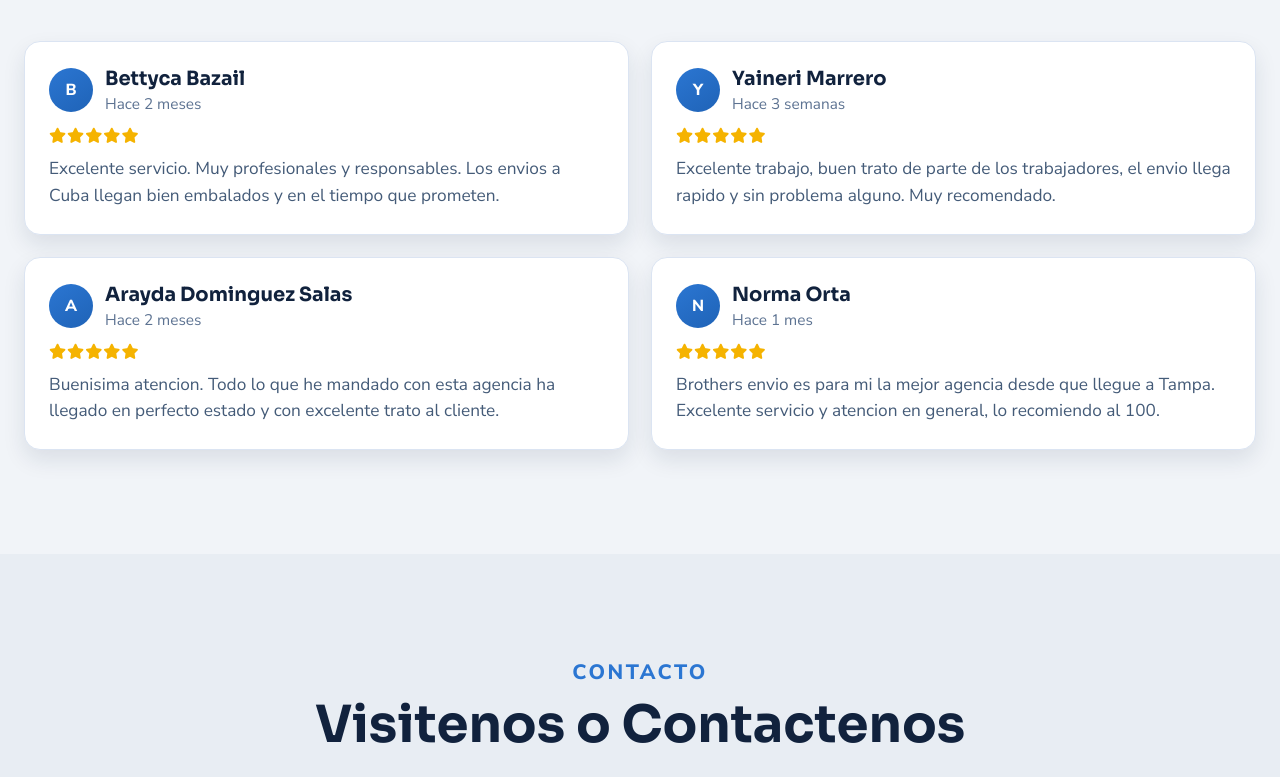
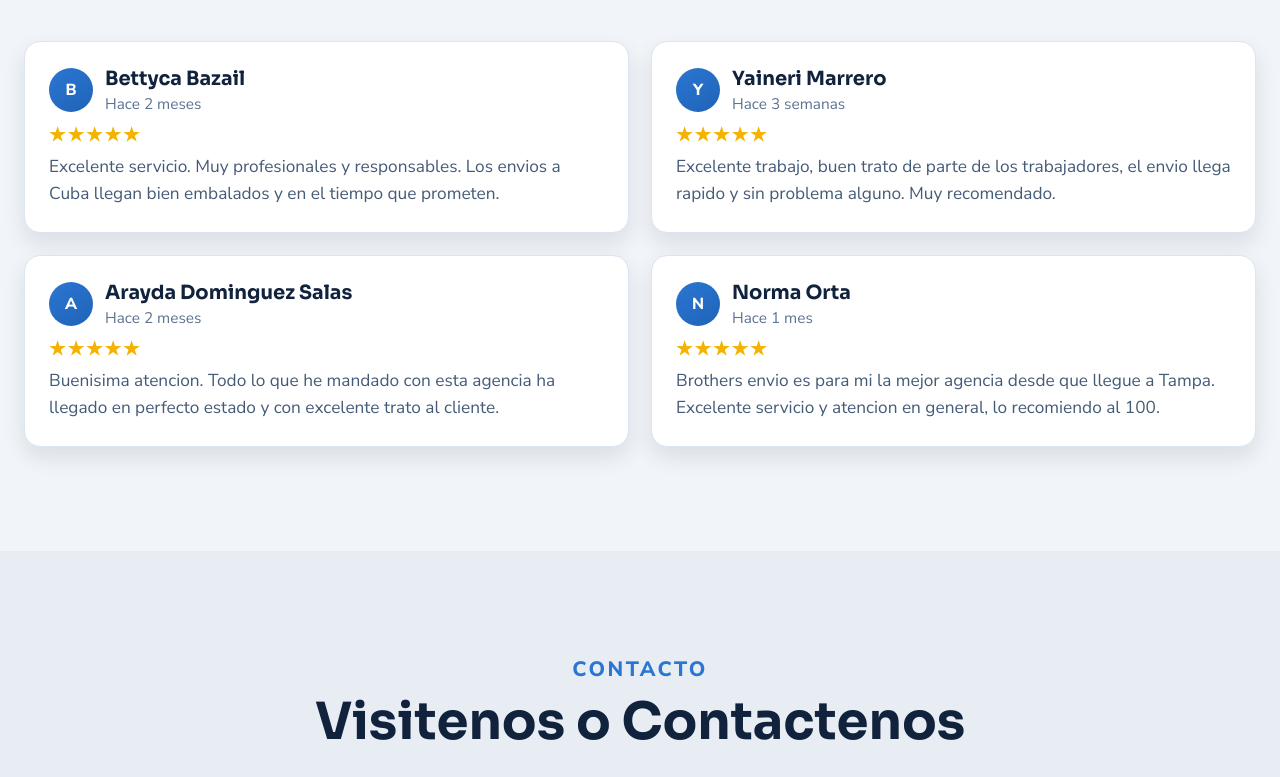
Before and after one commit to robertdasiel1/brothers-envios, a website: page index.html in a window 1280 px wide. Shown: the part 3990-4767 px from the top of the page. Drawn offline with Linux system fonts and the light colour scheme; a small style sheet from the web is missing.

Commit message:
Show 5 visible stars in testimonial cards

```diff
--- a/index.html
+++ b/index.html
@@ -202,9 +202,7 @@
                 <p>Hace 2 meses</p>
               </div>
             </header>
-            <div class="stars" aria-label="5 estrellas">
-              <i class="fa-solid fa-star"></i><i class="fa-solid fa-star"></i><i class="fa-solid fa-star"></i><i class="fa-solid fa-star"></i><i class="fa-solid fa-star"></i>
-            </div>
+            <div class="stars" aria-label="5 estrellas">★★★★★</div>
             <p>Excelente servicio. Muy profesionales y responsables. Los envios a Cuba llegan bien embalados y en el tiempo que prometen.</p>
           </article>
 
@@ -216,9 +214,7 @@
                 <p>Hace 3 semanas</p>
               </div>
             </header>
-            <div class="stars" aria-label="5 estrellas">
-              <i class="fa-solid fa-star"></i><i class="fa-solid fa-star"></i><i class="fa-solid fa-star"></i><i class="fa-solid fa-star"></i><i class="fa-solid fa-star"></i>
-            </div>
+            <div class="stars" aria-label="5 estrellas">★★★★★</div>
             <p>Excelente trabajo, buen trato de parte de los trabajadores, el envio llega rapido y sin problema alguno. Muy recomendado.</p>
           </article>
 
@@ -230,9 +226,7 @@
                 <p>Hace 2 meses</p>
               </div>
             </header>
-            <div class="stars" aria-label="5 estrellas">
-              <i class="fa-solid fa-star"></i><i class="fa-solid fa-star"></i><i class="fa-solid fa-star"></i><i class="fa-solid fa-star"></i><i class="fa-solid fa-star"></i>
-            </div>
+            <div class="stars" aria-label="5 estrellas">★★★★★</div>
             <p>Buenisima atencion. Todo lo que he mandado con esta agencia ha llegado en perfecto estado y con excelente trato al cliente.</p>
           </article>
 
@@ -244,9 +238,7 @@
                 <p>Hace 1 mes</p>
               </div>
             </header>
-            <div class="stars" aria-label="5 estrellas">
-              <i class="fa-solid fa-star"></i><i class="fa-solid fa-star"></i><i class="fa-solid fa-star"></i><i class="fa-solid fa-star"></i><i class="fa-solid fa-star"></i>
-            </div>
+            <div class="stars" aria-label="5 estrellas">★★★★★</div>
             <p>Brothers envio es para mi la mejor agencia desde que llegue a Tampa. Excelente servicio y atencion en general, lo recomiendo al 100.</p>
           </article>
         </div>
--- a/styles.css
+++ b/styles.css
@@ -510,9 +510,11 @@ h2 {
 
 .stars {
   color: #f5b300;
-  letter-spacing: 1px;
+  letter-spacing: 2px;
   margin-bottom: 10px;
-  font-size: 0.95rem;
+  font-size: 1.15rem;
+  font-weight: 900;
+  line-height: 1;
 }
 
 .testimonial-card > p {
```
